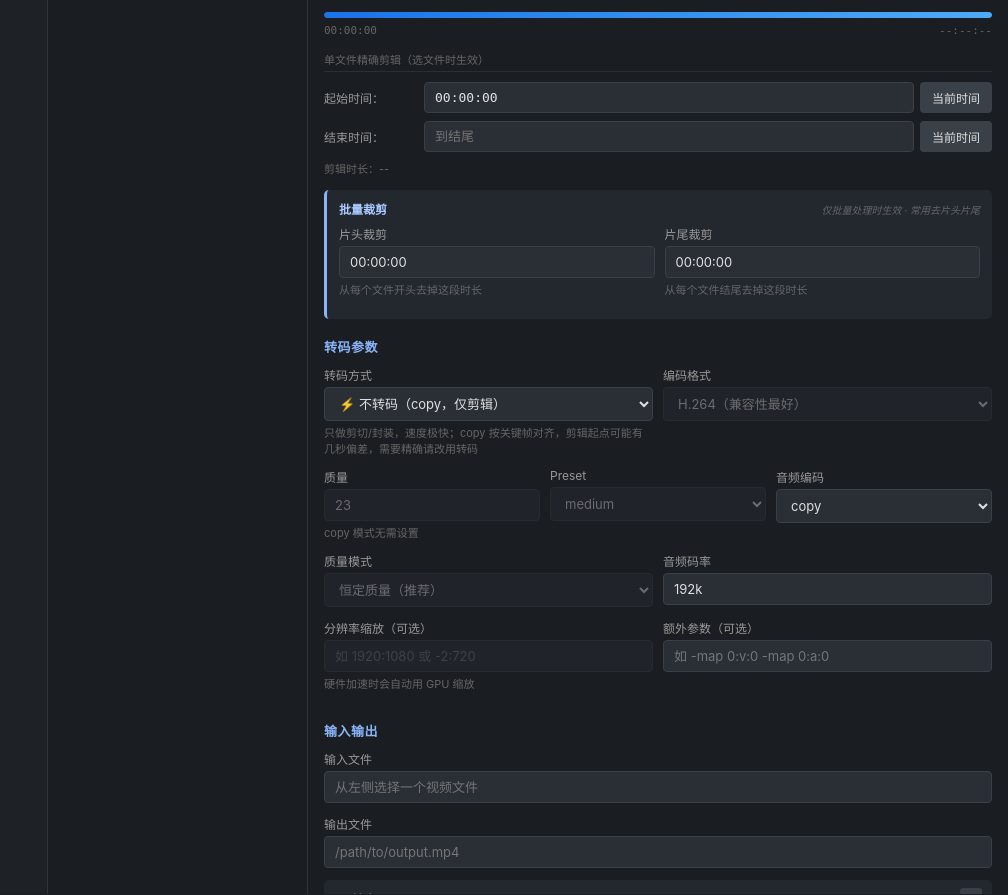
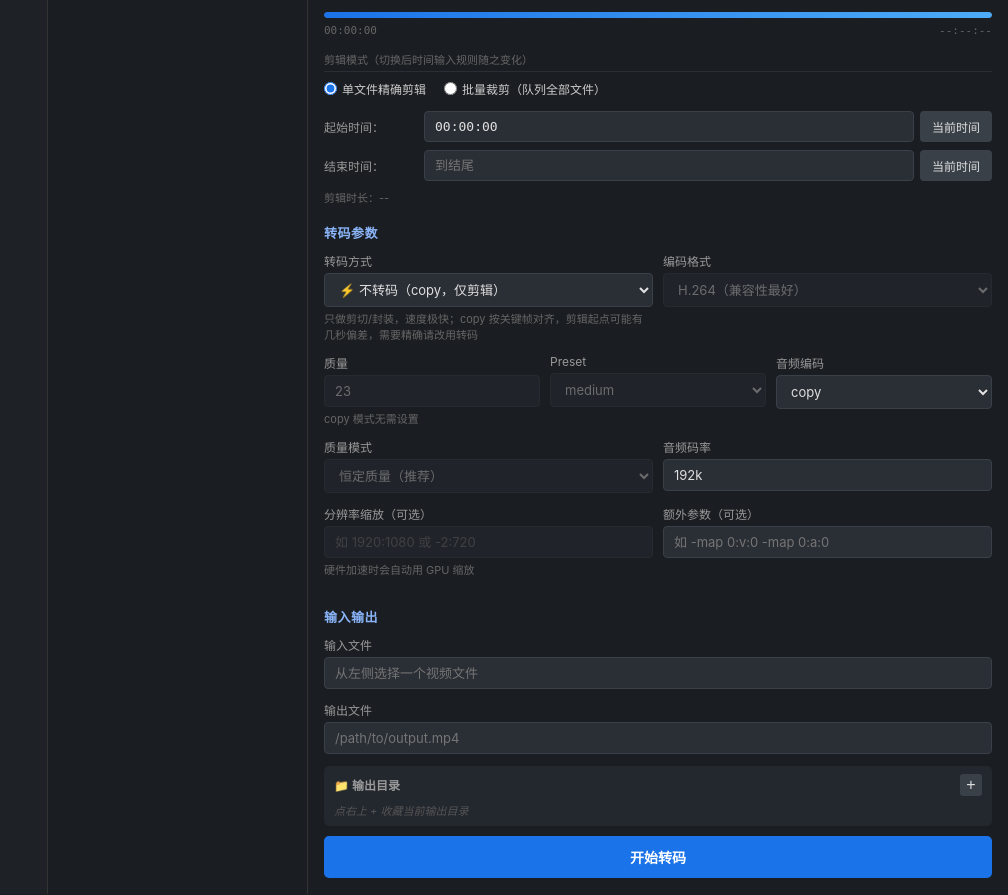
Before and after one commit to a87150/FFF, a Flask app: page / in a window 1280 px wide. Shown: the part 470-1365 px from the top of the page, without its empty margins (272-1280 px from the left). Run offline with Flask 3, Linux system fonts and the light colour scheme.

Commit message:
剪辑合并单入口：单文件/批量两种模式可切换，时间输入样式统一

```diff
--- a/static/app.js
+++ b/static/app.js
@@ -327,7 +327,7 @@ function onQualityModeChange() {
 
 // ==================== 参数记忆（localStorage） ====================
 function saveSettings() {
-  const data = {};
+  const data = { clipMode: clipMode() };
   SETTING_IDS.forEach(id => {
     const el = $(id);
     if (el) data[id] = el.value;
@@ -357,6 +357,8 @@ function loadSettings() {
     }
     el.value = data[id];
   });
+
+  if (data.clipMode === "batch" || data.clipMode === "single") setClipMode(data.clipMode);
 
   onQualityModeChange();
 
@@ -565,14 +567,16 @@ function applyRecommendation(mode) {
 }
 
 // ==================== 输出路径智能生成 ====================
-function isClipping() {
+// 是否设置了剪辑（按模式只算所属模式的时间：单文件=起始/结束，批量=片头/片尾）
+function isClipping(mode) {
+  if ((mode || clipMode()) === "batch") {
+    const h = $("headTrim").value.trim();
+    const t = $("tailTrim").value.trim();
+    return (h && h !== "00:00:00") || (t && t !== "00:00:00");
+  }
   const s = $("startTime").value.trim();
   const e = $("endTime").value.trim();
-  if ((s && s !== "00:00:00") || e) return true;
-  const h = $("headTrim").value.trim();
-  const t = $("tailTrim").value.trim();
-  if ((h && h !== "00:00:00") || (t && t !== "00:00:00")) return true;
-  return false;
+  return (s && s !== "00:00:00") || !!e;
 }
 
 function isTranscoding() {
@@ -585,8 +589,8 @@ function currentCodecTag() {
   return ($("format").value || "h264").toLowerCase();
 }
 
-function calcSuffix(sameDir) {
-  const clip = isClipping();
+function calcSuffix(sameDir, mode) {
+  const clip = isClipping(mode);
   const trans = isTranscoding();
   const codec = currentCodecTag();
   if (clip && trans) return "_cut_" + codec;
@@ -601,10 +605,10 @@ function pickOutputExt(inputExt) {
   return ".mp4";
 }
 
-function computeOutputPath(inputPath) {
+function computeOutputPath(inputPath, mode) {
   if (!inputPath) return "";
   const { dir, base, ext } = splitPath(inputPath);
-  const suffix = calcSuffix(true);
+  const suffix = calcSuffix(true, mode);
   const outExt = pickOutputExt(ext);
   return joinPath(dir, base + suffix + outExt);
 }
@@ -943,10 +947,11 @@ function collectEncoderParams(overrides) {
   };
 }
 
-// 构建 /api/transcode 请求体；trim="batch" 用批量裁剪字段，否则用单文件精确剪辑时间
+// 构建 /api/transcode 请求体；trim 可选（"batch" 用批量字段），默认按当前剪辑模式
 function buildPayload(inputPath, outputPath, opts) {
   opts = opts || {};
-  const timing = opts.trim === "batch"
+  const batch = (opts.trim || clipMode()) === "batch";
+  const timing = batch
     ? { start_time: "", end_time: "", head_trim: $("headTrim").value.trim(), tail_trim: $("tailTrim").value.trim() }
     : { start_time: $("startTime").value, end_time: $("endTime").value, head_trim: "", tail_trim: "" };
   return Object.assign({ input: inputPath, output: outputPath }, timing, collectEncoderParams(opts.params));
@@ -1144,6 +1149,38 @@ function updateClipUI() {
   else if (videoDuration > 0) dur = videoDuration - s;
   hint.textContent = dur > 0 ? `剪辑时长：${formatTime(dur)}` : "剪辑时长：--";
 }
+
+// ==================== 剪辑模式（单文件精确剪辑 / 批量裁剪） ====================
+function clipMode() {
+  const el = document.querySelector('input[name="clipMode"]:checked');
+  return el && el.value === "batch" ? "batch" : "single";
+}
+
+// 切换模式：时间输入区整体切换；两种模式的行结构样式一致
+function setClipMode(mode) {
+  const batch = mode === "batch";
+  const radio = document.querySelector(`input[name="clipMode"][value="${mode}"]`);
+  if (radio) radio.checked = true;
+  $("singleClipBox").style.display = batch ? "none" : "";
+  $("batchClipBox").style.display = batch ? "" : "none";
+  $("clipBar").style.display = batch ? "none" : "";
+  document.querySelector(".clip-time-tip").style.display = batch ? "none" : "";
+  updateClipUI();
+  updateOutputPath();   // 输出名后缀按当前模式的时间规则生成
+}
+
+// 批量裁剪「清零」
+function resetTrim(id) {
+  $(id).value = "00:00:00";
+  onTimeChanged();
+}
+
+document.querySelectorAll('input[name="clipMode"]').forEach(radio => {
+  radio.addEventListener("change", () => {
+    setClipMode(radio.value);
+    saveSettings();   // 记住选择的模式
+  });
+});
 
 // ==================== 文件浏览 ====================
 async function loadPath(path) {
@@ -1662,9 +1699,19 @@ function waitForTask(taskId) {
 }
 
 async function submitTask() {
-  if (batchQueue.length > 0) {
+  if (clipMode() === "batch") {
+    if (batchQueue.length === 0) {
+      toast("批量裁剪需要先把文件加入队列", "warn");
+      return;
+    }
     await runBatch();
   } else {
+    if (!$("inputPath").value) {
+      toast(batchQueue.length > 0
+        ? "当前是单文件模式：请先选择文件；要处理队列请切换到「批量裁剪」"
+        : "请先选择输入文件", "warn");
+      return;
+    }
     await runSingle();
   }
 }
@@ -1814,7 +1861,7 @@ async function runBatch(opts) {
     const item = batchQueue[i];
     if (resume && isTerminalStatus(item.status)) continue;   // 已结束的项直接跳过
 
-    const outPath = computeOutputPath(item.path);
+    const outPath = computeOutputPath(item.path, "batch");
     let taskId = null;
 
     if (resume && item.status === "running") {
--- a/static/style.css
+++ b/static/style.css
@@ -787,29 +787,25 @@ button.dir-btn:hover { background: #3b4a5c; }
   border-bottom: 1px solid #2a2e35;
 }
 
-.batch-clip-section {
-  margin-top: 14px;
-  background: #23272e;
-  border-radius: 5px;
-  padding: 10px 12px;
-  border-left: 3px solid #8ab4f8;
+.clip-mode {
+  display: flex;
+  flex-wrap: wrap;
+  gap: 6px 18px;
+  margin-top: 8px;
+  font-size: 12px;
 }
-.batch-clip-header {
-  display: flex;
-  align-items: baseline;
-  justify-content: space-between;
-  margin-bottom: 8px;
-  gap: 8px;
+.clip-mode-opt {
+  display: inline-flex;
+  align-items: center;
+  gap: 5px;
+  color: #ccc;
+  cursor: pointer;
+  user-select: none;
 }
-.batch-clip-title {
-  font-size: 12px;
-  color: #a9c9ff;
-  font-weight: 600;
-}
-.batch-clip-hint {
-  font-size: 10px;
-  color: #666;
-  font-style: italic;
+.clip-mode-opt input {
+  margin: 0;
+  accent-color: #1a73e8;
+  cursor: pointer;
 }
 
 /* ===== Toast 提示 ===== */
--- a/templates/index.html
+++ b/templates/index.html
@@ -96,8 +96,20 @@
       <span id="clipEndTip">--:--:--</span>
     </div>
 
-    <div class="clip-section-label">单文件精确剪辑（选文件时生效）</div>
+    <div class="clip-section-label">剪辑模式（切换后时间输入规则随之变化）</div>
 
+    <div class="clip-mode">
+      <label class="clip-mode-opt">
+        <input type="radio" name="clipMode" value="single" checked>
+        <span>单文件精确剪辑</span>
+      </label>
+      <label class="clip-mode-opt">
+        <input type="radio" name="clipMode" value="batch">
+        <span>批量裁剪（队列全部文件）</span>
+      </label>
+    </div>
+
+    <div id="singleClipBox">
       <div class="clip-row" style="margin-top:10px">
         <div class="clip-label">起始时间：</div>
         <div class="input-with-btn">
@@ -115,24 +127,26 @@
       </div>
 
       <div class="hint" id="durationHint" style="margin-top:8px">剪辑时长：--</div>
+    </div>
 
-    <div class="batch-clip-section">
-      <div class="batch-clip-header">
-        <span class="batch-clip-title">批量裁剪</span>
-        <span class="batch-clip-hint">仅批量处理时生效 · 常用去片头片尾</span>
-      </div>
-      <div class="row">
-        <div class="form-group">
-          <label>片头裁剪</label>
+    <div id="batchClipBox" style="display:none">
+      <div class="clip-row" style="margin-top:10px">
+        <div class="clip-label">片头裁剪：</div>
+        <div class="input-with-btn">
           <input type="text" id="headTrim" value="00:00:00" placeholder="如 00:00:30">
-          <div class="hint">从每个文件开头去掉这段时长</div>
-        </div>
-        <div class="form-group">
-          <label>片尾裁剪</label>
-          <input type="text" id="tailTrim" value="00:00:00" placeholder="如 00:01:00">
-          <div class="hint">从每个文件结尾去掉这段时长</div>
+          <button type="button" onclick="resetTrim('headTrim')">清零</button>
         </div>
       </div>
+
+      <div class="clip-row" style="margin-top:8px">
+        <div class="clip-label">片尾裁剪：</div>
+        <div class="input-with-btn">
+          <input type="text" id="tailTrim" value="00:00:00" placeholder="如 00:01:00">
+          <button type="button" onclick="resetTrim('tailTrim')">清零</button>
+        </div>
+      </div>
+
+      <div class="hint" style="margin-top:8px">片头 / 片尾为相对时长，从每个文件开头 / 结尾去掉</div>
     </div>
 
     <h2 style="margin-top:18px">转码参数</h2>
```
Also changed, not shown: README.md. Lines whose indentation alone changed are shown as unchanged.
